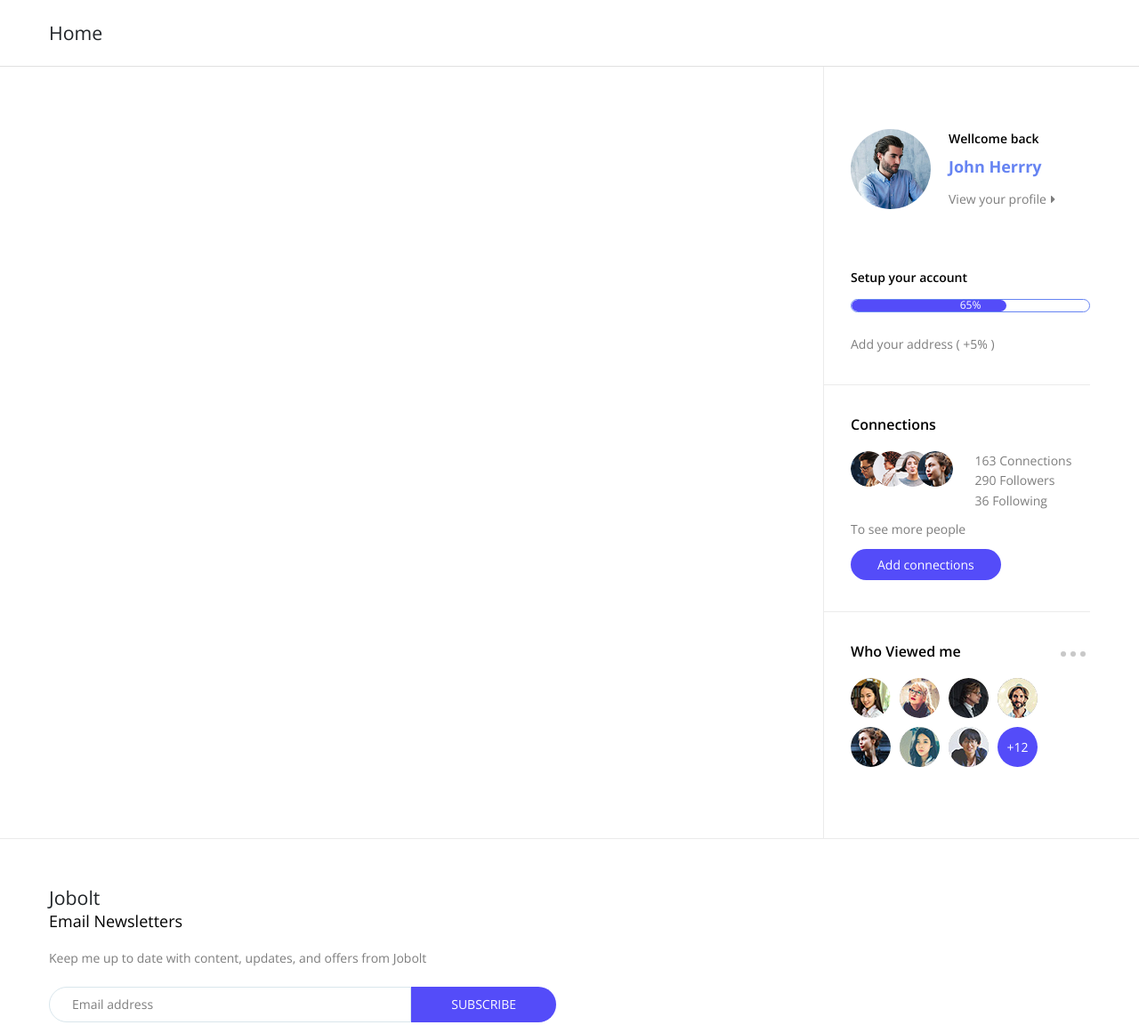
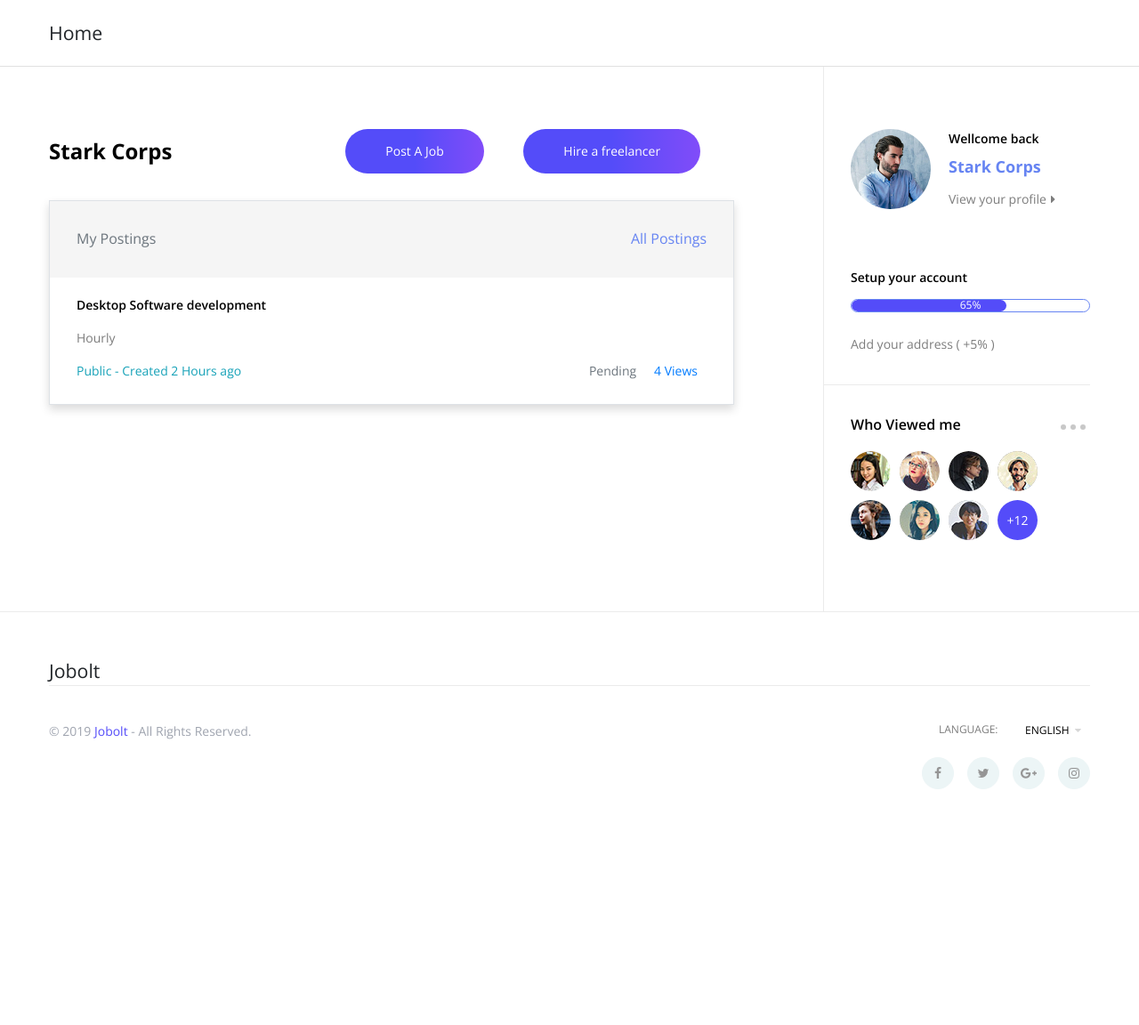
Before and after one commit to xplorer1/freelancing, a React app: page /employerdashboard in a window 1280 px wide. Shown: the top 1152 px of the page at 89% size. After the commit the page ends 947 px from the top, so only its background shows below. Built offline with nearby package versions, Linux system fonts and the light colour scheme.

Commit message:
Added employer dashboard.

```diff
--- a/src/components/browsefreelancers.js
+++ b/src/components/browsefreelancers.js
@@ -102,6 +102,7 @@
                                     </div>
                                     <div className="ps-section__items">
                                         <h4 className="ps-heading--2 mb-40">172 results</h4>
+
                                         <div className="ps-freelancer">
                                             <div className="ps-freelancer__thumbnail">
                                                 <img src="assets/img/users/1.jpg" alt="" />
@@ -119,6 +120,7 @@
                                                     around the globe</p>
                                             </div>
                                         </div>
+
                                         <div className="ps-freelancer">
                                             <div className="ps-freelancer__thumbnail">
                                                 <img src="assets/img/users/2.jpg" alt="" />
--- a/src/components/employerdashboard.js
+++ b/src/components/employerdashboard.js
@@ -18,10 +18,62 @@
                     <div className="ps-section--sidebar ps-layout">
                         <div className="container">
                             <div className="ps-section__container">
+
                                 <div className="ps-section__content">
+                                    <div className="row">
 
+                                        <div className="col-sm-5 owname">
+                                            <div className="ps-form__footer">
+                                                <h3 className="widget-title">Stark Corps</h3>
+                                            </div>
+                                        </div>
+
+                                        <div className="col-sm-3">
+                                            <div className="ps-form__footer">
+                                                <button onClick={this.handleSubmit} className="ps-btn ps-btn--gradient">Post A Job</button>
+                                            </div>
+                                        </div>
+
+                                        <div className="col-sm-4">
+                                            <div className="ps-form__footer">
+                                                <button onClick={this.handleSubmit} className="ps-btn ps-btn--gradient">Hire a freelancer</button>
+                                            </div>
+                                        </div>
+                                    </div>
+
+                                    <div className="ps-freelancer border my-5 shadow">
+                                        <div className="ps-freelancer__content p-0">
+                                            <figure className="p-5 d-flex justify-content-between" style={{background: "whitesmoke"}}>
+                                                <figcaption className="text-secondary">My Postings</figcaption>
+
+                                                <figcaption className="" href="#">All Postings</figcaption>
+                                            </figure>
+
+                                            <div className="py-3 px-5">
+
+                                                <p className=""><strong>Desktop Software development </strong></p>
+
+                                                <p className="">Hourly</p>
+
+                                                <div className="ps-post__footer d-flex justify-content-between">
+                                                    <div className="ps-post__left">
+                                                        <p><span className="text-info">Public - Created 2 Hours ago </span>
+                                                        </p>
+                                                    </div>
+
+                                                    <div className="ps-post__right">
+                                                        <ul className="ps-list--social simple">
+                                                            <li className="px-3 text-muted">Pending</li>
+                                                            <li className="px-3 text-primary">4 Views</li>
+                                                        </ul>
+                                                    </div>
+                                                </div>
+                                            </div>
+                                        </div>
+                                    </div>
 
                                 </div>
+
                                 <div className="ps-section__sidebar">
                                     <aside className="widget widget_profile widget_progress">
                                         <div className="ps-block--user">
@@ -30,7 +82,7 @@
                                             </div>
                                             <div className="ps-block__content">
                                                 <p><strong>Wellcome back</strong></p>
-                                                <h4>John Herrry</h4><Link to="#">View your profile<i
+                                                <h4>Stark Corps</h4><Link to="#">View your profile<i
                                                 className="fa fa-caret-right"></i></Link>
                                             </div>
                                         </div>
@@ -42,27 +94,7 @@
                                         </div>
                                         <Link to="#">Add your address ( +5% )</Link>
                                     </aside>
-                                    <aside className="widget widget_profile widget_connections">
-                                        <h3 className="widget-title">Connections</h3>
-                                        <div className="widget__content">
-                                            <div className="row">
-                                                <div className="col-xl-6 col-lg-6 col-md-6 col-sm-6 col-6 ">
-                                                    <p className="ps-connections">
-                                                        <Link to="#"><img src="assets/img/pages/profile/connection-1.jpg" alt=""/></Link>
-                                                        <Link to="#"><img src="assets/img/pages/profile/connection-2.jpg" alt="" /></Link>
-                                                        <Link to="#"><img src="assets/img/pages/profile/connection-3.jpg" alt="" /></Link>
-                                                        <Link to="#"><img src="assets/img/pages/profile/connection-4.jpg" alt="" /></Link>
-                                                    </p>
-                                                </div>
-                                                <div className="col-xl-6 col-lg-6 col-md-6 col-sm-6 col-6 ">
-                                                    <p>163 Connections <br/> 290 Followers <br/> 36 Following</p>
-                                                </div>
-                                            </div>
-                                        </div>
-                                        <div className="widget__footer">
-                                            <p>To see more people</p><Link className="ps-btn" to="#">Add connections</Link>
-                                        </div>
-                                    </aside>
+
                                     <aside className="widget widget_profile widget_people">
                                         <h3 className="widget-title">Who Viewed me
                                             <span className="ps-icon--dots"><i></i></span>
@@ -83,7 +115,7 @@
                     </div>
                 </div>
 
-                <Utilities.AuthFooter />
+                <Utilities.InnerPagesFooter />
 
             </section>
         )
--- a/src/components/home.js
+++ b/src/components/home.js
@@ -225,6 +225,36 @@
                     </div>
                 </div>
             </div>
+        )
+    },
+
+    InnerPagesFooter: function () {
+        return (
+            <footer className="ps-footer">
+                <div className="container">
+                    <Link className="ps-logo hm" to="/">Jobolt</Link>
+
+                    <div className="ps-footer__bottom">
+                        <figure>
+                            <p>&copy; 2019 <Link to="/">Jobolt</Link> - All Rights Reserved.</p>
+                        </figure>
+                        <figure>
+                            <div className="ps-footer__language"><span>Language:</span>
+                                <select className="ps-select">
+                                    <option value="1">English</option>
+                                    <option value="1">Vietnamese</option>
+                                </select>
+                            </div>
+                            <ul className="ps-list--social">
+                                <li><a href="#"><i className="fa fa-facebook"></i></a></li>
+                                <li><a href="#"><i className="fa fa-twitter"></i></a></li>
+                                <li><a href="#"><i className="fa fa-google-plus"></i></a></li>
+                                <li><a href="#"><i className="fa fa-instagram"></i></a></li>
+                            </ul>
+                        </figure>
+                    </div>
+                </div>
+            </footer>
         )
     },
 
@@ -458,7 +488,7 @@
                     </div>
                     <div className="ps-home-join-us">
                         <div className="container">
-                            <p>Millions of small businesses use <br/> Freelancer to turn their ideas into reality</p><a className="ps-btn ps-btn--gradient ps-btn--lg" href="#">Join Jobolt today</a>
+                            <p>Millions of small businesses use <br/> Freelancer to turn their ideas into reality</p><Link className="ps-btn ps-btn--gradient ps-btn--lg" to="/signupselection">Join Jobolt today</Link>
                         </div>
                     </div>
 
```
Also changed, not shown: public/assets/css/style.css.
